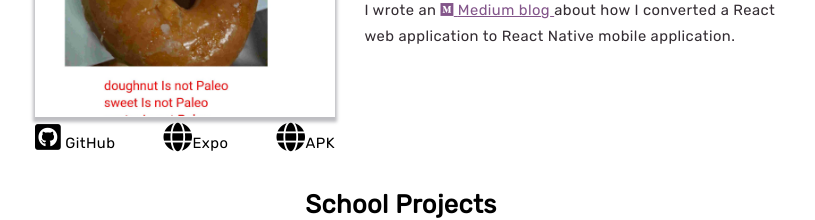
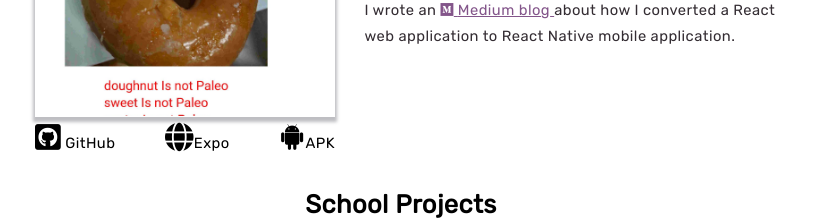
Before and after one commit to Ronihe/ronihe, a React (Create React App) app: page /Portfolio in a window 1280 px wide. Shown: the part 1580-1800 px from the top of the page, without its empty margins (239-1054 px from the left). Built offline with nearby package versions, Linux system fonts and the light colour scheme.

Commit message:
added android  sign

```diff
--- a/src/Portfolio.js
+++ b/src/Portfolio.js
@@ -249,7 +249,7 @@ class Portfolio extends Component {
                     target="_blank"
                   >
                     <i
-                      className="fas fa-globe fa-2x"
+                      className="fab fa-android fa-2x"
                       title="GitHub"
                       alt="github"
                     />
```
